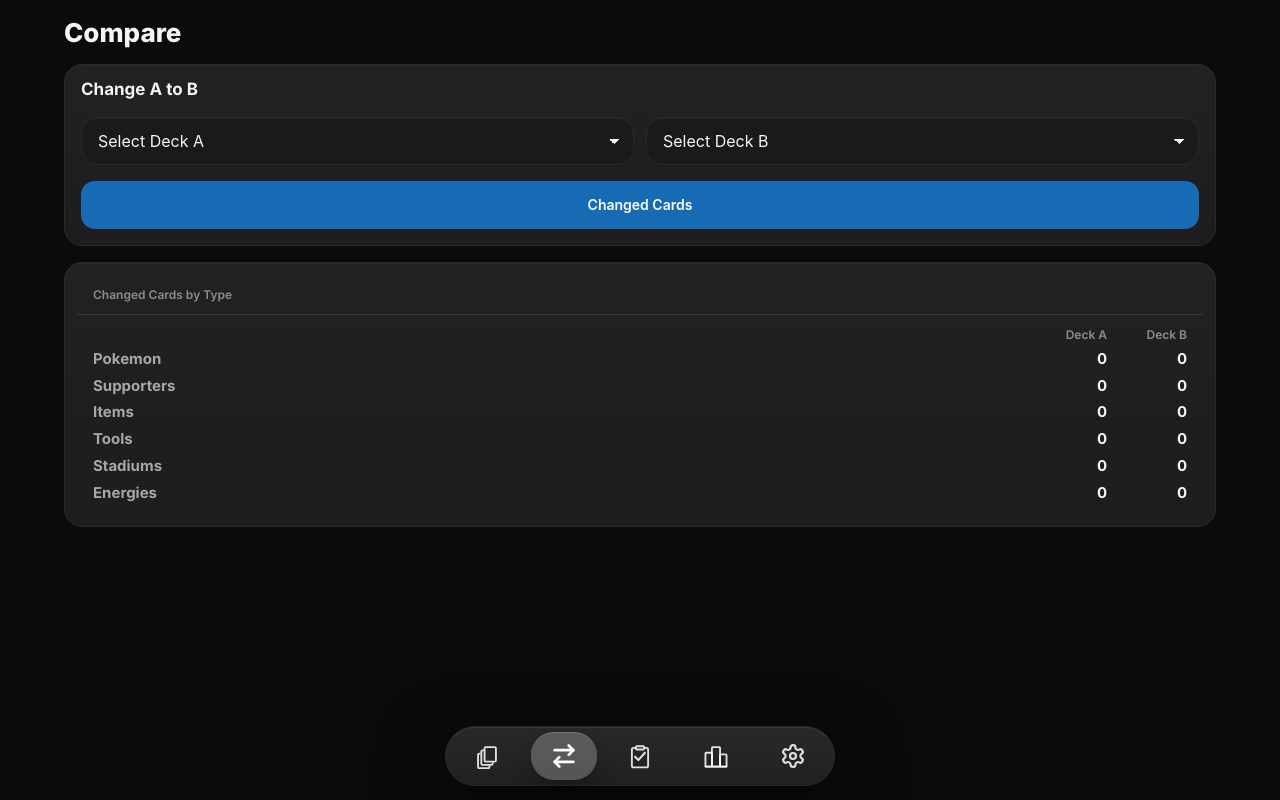
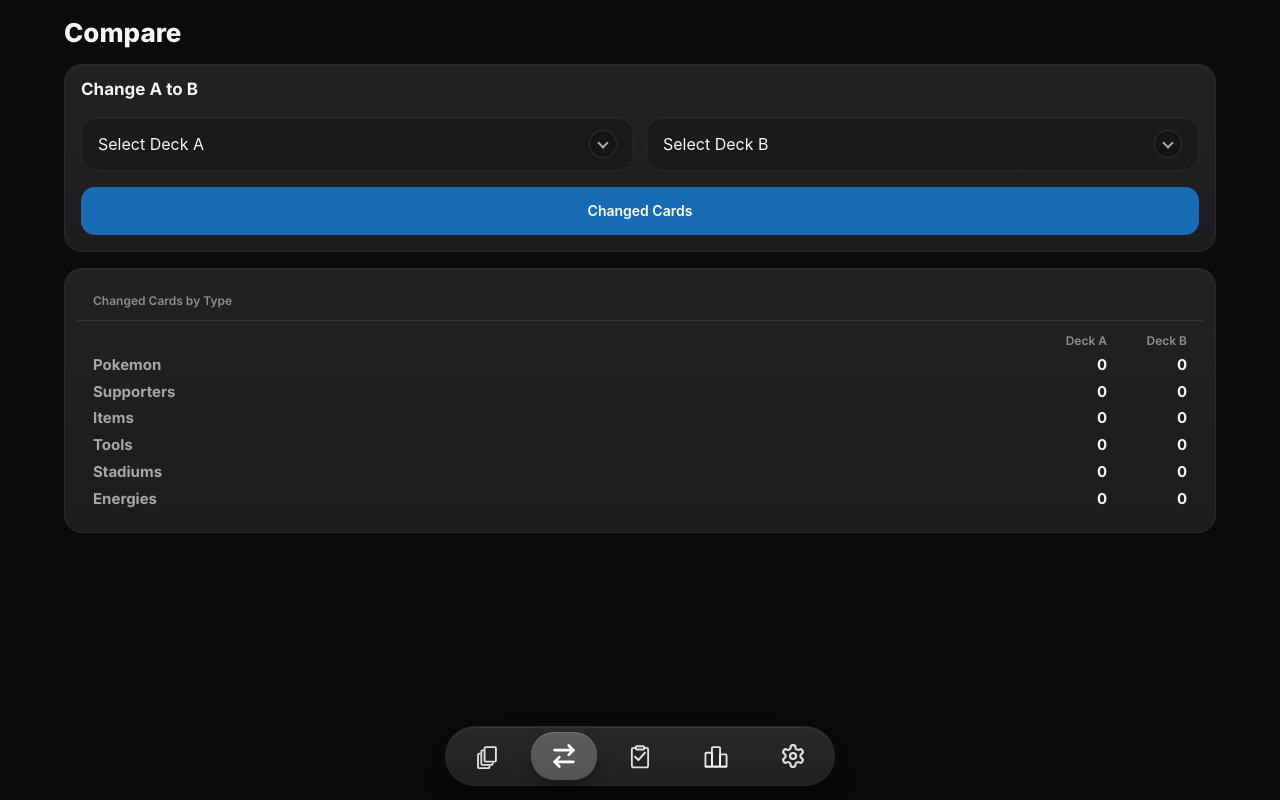
Before and after one commit to raleighUP/pokemon-tcg-tracker, a Next.js app: page / in a window 1280 px wide. Both pictures are taken after a click on the button 563 px from the left and 756 px from the top of the page. Built offline with nearby package versions, Linux system fonts and the light colour scheme.

Commit message:
corrected pop up UI colors

```diff
--- a/src/components/ui/index.tsx
+++ b/src/components/ui/index.tsx
@@ -1,6 +1,7 @@
 import type {
   ButtonHTMLAttributes,
   CSSProperties,
+  ChangeEvent,
   HTMLAttributes,
   InputHTMLAttributes,
   PointerEvent as ReactPointerEvent,
@@ -14,6 +15,7 @@ import {
   cloneElement,
   forwardRef,
   isValidElement,
+  useId,
   useRef,
   useState,
 } from 'react'
@@ -858,9 +860,76 @@ export const SelectField = forwardRef<
     invalid?: boolean
   }
 >(function SelectField(
-  { className, invalid = false, children, style, ...props },
+  {
+    className,
+    invalid = false,
+    children,
+    style,
+    value,
+    defaultValue,
+    onChange,
+    disabled = false,
+    'aria-label': ariaLabel,
+    id,
+    ...props
+  },
   ref
 ) {
+  const generatedId = useId()
+  const selectId = id ?? generatedId
+  const nativeSelectRef = useRef<HTMLSelectElement | null>(null)
+  const [open, setOpen] = useState(false)
+  const [internalValue, setInternalValue] = useState(
+    defaultValue === undefined ? '' : String(defaultValue)
+  )
+  const selectedValue = value === undefined ? internalValue : String(value)
+
+  const optionItems = Children.toArray(children)
+    .filter(isValidElement)
+    .filter((child): child is ReactElement<{
+      value?: string
+      disabled?: boolean
+      children?: ReactNode
+    }> => child.type === 'option')
+    .map((option, index) => ({
+      key: `${index}-${String(option.props.value ?? '')}`,
+      value: option.props.value ?? '',
+      disabled: Boolean(option.props.disabled || option.props.value === ''),
+      label: option.props.children,
+    }))
+
+  const selectedOption =
+    optionItems.find((option) => String(option.value) === selectedValue) ??
+    optionItems[0]
+
+  const setRefs = (node: HTMLSelectElement | null) => {
+    nativeSelectRef.current = node
+
+    if (typeof ref === 'function') {
+      ref(node)
+    } else if (ref) {
+      ref.current = node
+    }
+  }
+
+  const selectOption = (nextValue: string) => {
+    if (disabled) return
+
+    setInternalValue(nextValue)
+
+    const nativeSelect = nativeSelectRef.current
+    if (nativeSelect) {
+      nativeSelect.value = nextValue
+    }
+
+    onChange?.({
+      target: nativeSelect ?? ({ value: nextValue } as HTMLSelectElement),
+      currentTarget: nativeSelect ?? ({ value: nextValue } as HTMLSelectElement),
+    } as ChangeEvent<HTMLSelectElement>)
+
+    setOpen(false)
+  }
+
   const normalizedChildren = Children.map(children, (child) => {
     if (!isValidElement(child)) return child
 
@@ -879,27 +948,115 @@ export const SelectField = forwardRef<
   })
 
   return (
+    <>
       <select
-      ref={ref}
-      style={{
-        backgroundImage:
-          'linear-gradient(45deg, transparent 50%, currentColor 50%), linear-gradient(135deg, currentColor 50%, transparent 50%)',
-        backgroundPosition:
-          'calc(100% - 1.18rem) 52%, calc(100% - 0.88rem) 52%',
-        backgroundSize: '0.32rem 0.32rem, 0.32rem 0.32rem',
-        backgroundRepeat: 'no-repeat',
-        ...style,
+        ref={setRefs}
+        id={selectId}
+        value={value}
+        defaultValue={value === undefined ? defaultValue : undefined}
+        onChange={(event) => {
+          setInternalValue(event.target.value)
+          onChange?.(event)
         }}
-      className={cn(
-        fieldBaseClass,
-        'appearance-none pr-10',
-        invalid && fieldErrorClass,
-        className
-      )}
+        disabled={disabled}
+        aria-hidden="true"
+        tabIndex={-1}
+        className="sr-only"
         {...props}
       >
         {normalizedChildren}
       </select>
+
+      <button
+        type="button"
+        aria-label={ariaLabel}
+        aria-haspopup="listbox"
+        aria-expanded={open}
+        aria-controls={`${selectId}-picker`}
+        disabled={disabled}
+        onClick={() => setOpen(true)}
+        style={style}
+        className={cn(
+          fieldBaseClass,
+          'flex items-center justify-between gap-3 pr-4 text-left',
+          invalid && fieldErrorClass,
+          selectedValue === '' && 'text-[var(--text-muted)]',
+          className
+        )}
+      >
+        <span className="min-w-0 flex-1 truncate">
+          {selectedOption?.label ?? 'Select'}
+        </span>
+        <span
+          aria-hidden="true"
+          className="grid h-7 w-7 shrink-0 place-items-center rounded-full border border-white/10 bg-black/20 text-[var(--text-secondary)]"
+        >
+          <span className="h-2 w-2 translate-y-[-1px] rotate-45 border-b-2 border-r-2 border-current" />
+        </span>
+      </button>
+
+      <Sheet
+        open={open}
+        onClose={() => setOpen(false)}
+        ariaLabel={ariaLabel ? `${ariaLabel} picker` : 'selection picker'}
+        contentClassName="overflow-hidden"
+      >
+        <div className="px-4 pb-4">
+          <div className="mb-3 flex items-start justify-between gap-3">
+            <div className="min-w-0">
+              <h3 className="type-section-title text-[var(--text-primary)]">
+                {ariaLabel ?? 'Select option'}
+              </h3>
+            </div>
+            <button
+              type="button"
+              onClick={() => setOpen(false)}
+              className="motion-press min-h-9 shrink-0 rounded-[14px] bg-transparent px-2 text-sm font-semibold text-[#6fb2ed] hover:bg-[rgba(23,107,181,0.1)] hover:text-white"
+            >
+              Done
+            </button>
+          </div>
+
+          <div
+            id={`${selectId}-picker`}
+            role="listbox"
+            aria-label={ariaLabel}
+            className="ios-modal-scroll max-h-[min(54dvh,28rem)] space-y-2 overflow-y-auto overscroll-contain pr-1"
+          >
+            {optionItems.map((option) => {
+              const isSelected = String(option.value) === selectedValue
+
+              return (
+                <button
+                  key={option.key}
+                  type="button"
+                  role="option"
+                  aria-selected={isSelected}
+                  disabled={option.disabled}
+                  onClick={() => selectOption(String(option.value))}
+                  className={cn(
+                    'motion-press flex min-h-12 w-full items-center justify-between gap-3 rounded-[14px] border px-4 py-3 text-left text-sm font-semibold',
+                    isSelected
+                      ? 'border-[rgba(23,107,181,0.62)] bg-[rgba(23,107,181,0.2)] text-white shadow-[inset_0_1px_0_rgba(255,255,255,0.07)]'
+                      : 'border-white/8 bg-white/[0.035] text-[var(--text-secondary)] hover:border-white/14 hover:bg-white/[0.07] hover:text-white',
+                    option.disabled &&
+                      'cursor-not-allowed opacity-45 hover:border-white/8 hover:bg-white/[0.035] hover:text-[var(--text-secondary)]'
+                  )}
+                >
+                  <span className="min-w-0 truncate">{option.label}</span>
+                  {isSelected && (
+                    <span
+                      aria-hidden="true"
+                      className="h-2.5 w-2.5 shrink-0 rounded-full bg-[#6fb2ed] shadow-[0_0_16px_rgba(111,178,237,0.48)]"
+                    />
+                  )}
+                </button>
+              )
+            })}
+          </div>
+        </div>
+      </Sheet>
+    </>
   )
 })
 
```
Lines whose indentation alone changed are shown as unchanged.
